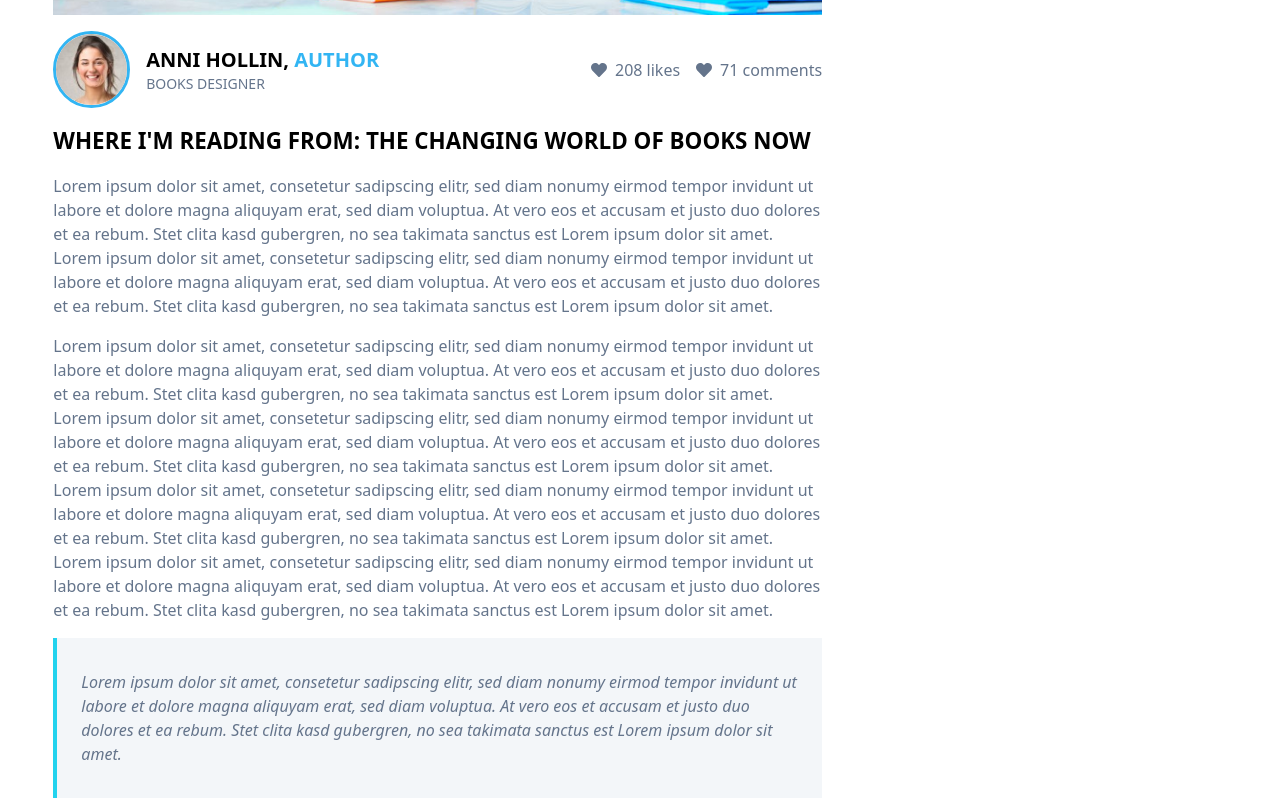
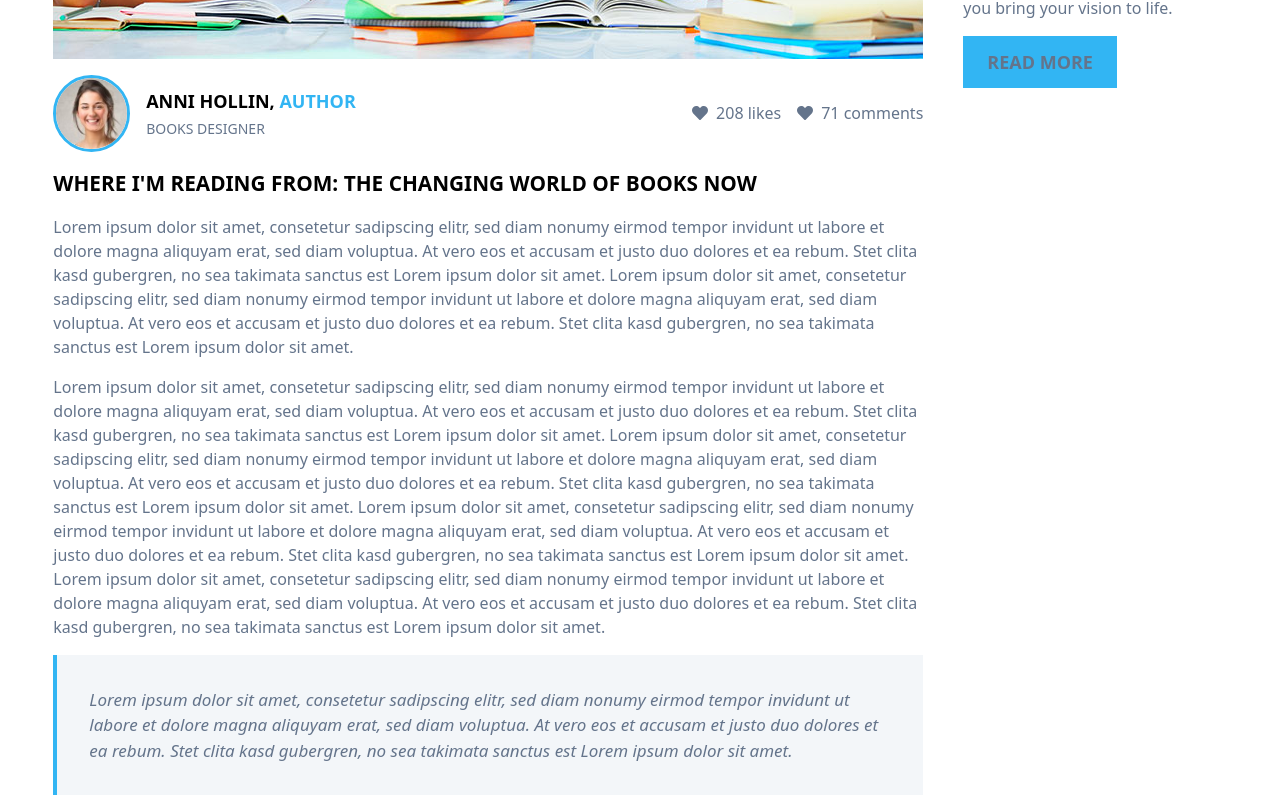
Before and after one commit to emmanuel-cruz-dev/literarium, a React (Vite) app: page /blog in a window 1280 px wide. Shown: the part 980-1780 px from the top of the page. Built offline with nearby package versions, Linux system fonts and the light colour scheme.

Commit message:
estilos manejados con clases BlogContent

```diff
--- a/src/components/routes/blog/BlogContent.tsx
+++ b/src/components/routes/blog/BlogContent.tsx
@@ -5,8 +5,8 @@ import BlogUser1 from "../../../assets/images/blog-user1.jpg";
 const BlogContent = () => {
   return (
     <section className="blog-content" id="blog-content">
-      <article className="w-11/12 mx-auto grid grid-cols-1 lg:grid-cols-3 gap-10 py-6 text-slate-500 font-light">
-        <article className="lg:col-span-2 mx-auto flex flex-col gap-4">
+      <article className="w-11/12 mx-auto grid grid-cols-1 lg:grid-cols-4 gap-10 py-6 text-slate-500 font-light">
+        <article className="lg:col-span-3 mx-auto flex flex-col gap-4">
           <div className="relative">
             <img src={BlogImg1} alt="" />
             <div className="background-accent__item absolute top-0 left-0 flex flex-col justify-center items-center gap-1 py-3 px-8 text-white text-4xl uppercase">
@@ -19,8 +19,8 @@ const BlogContent = () => {
               <figure className="blog-content__user-image__container">
                 <img src={BlogUser1} alt="" />
               </figure>
-              <div className="uppercase [&>p]:text-sm">
-                <h3 className="font-bold text-xl text-black">
+              <div className="flex flex-col gap-1 uppercase [&>p]:text-sm">
+                <h3 className="font-bold text-lg text-black">
                   Anni Hollin,{" "}
                   <span className="text__accent-color">Author</span>
                 </h3>
@@ -39,7 +39,7 @@ const BlogContent = () => {
             </div>
           </article>
           <div className="flex flex-col gap-4">
-            <h4 className="uppercase text-black font-bold text-[1.4rem]">
+            <h4 className="uppercase text-black font-bold text-[1.3rem]">
               Where I'm Reading From: The Changing World of Books Now
             </h4>
             <p>
@@ -75,7 +75,7 @@ const BlogContent = () => {
               Stet clita kasd gubergren, no sea takimata sanctus est Lorem ipsum
               dolor sit amet.
             </p>
-            <p className="italic bg-slate-200/40 px-6 py-8 border-l-4 border-cyan-400">
+            <p className="blog-content__paragraph-italic bg-slate-200/40">
               Lorem ipsum dolor sit amet, consetetur sadipscing elitr, sed diam
               nonumy eirmod tempor invidunt ut labore et dolore magna aliquyam
               erat, sed diam voluptua. At vero eos et accusam et justo duo
--- a/src/styles/pages.css
+++ b/src/styles/pages.css
@@ -233,6 +233,13 @@
   border: 3px solid var(--accent-color);
 }
 
+.blog-content__paragraph-italic {
+  font-size: 17px;
+  font-style: italic;
+  padding: 2rem;
+  border-left: 4px solid var(--accent-color);
+}
+
 /***************************************
  *             Fin: Blog              *
  ***************************************/
```
